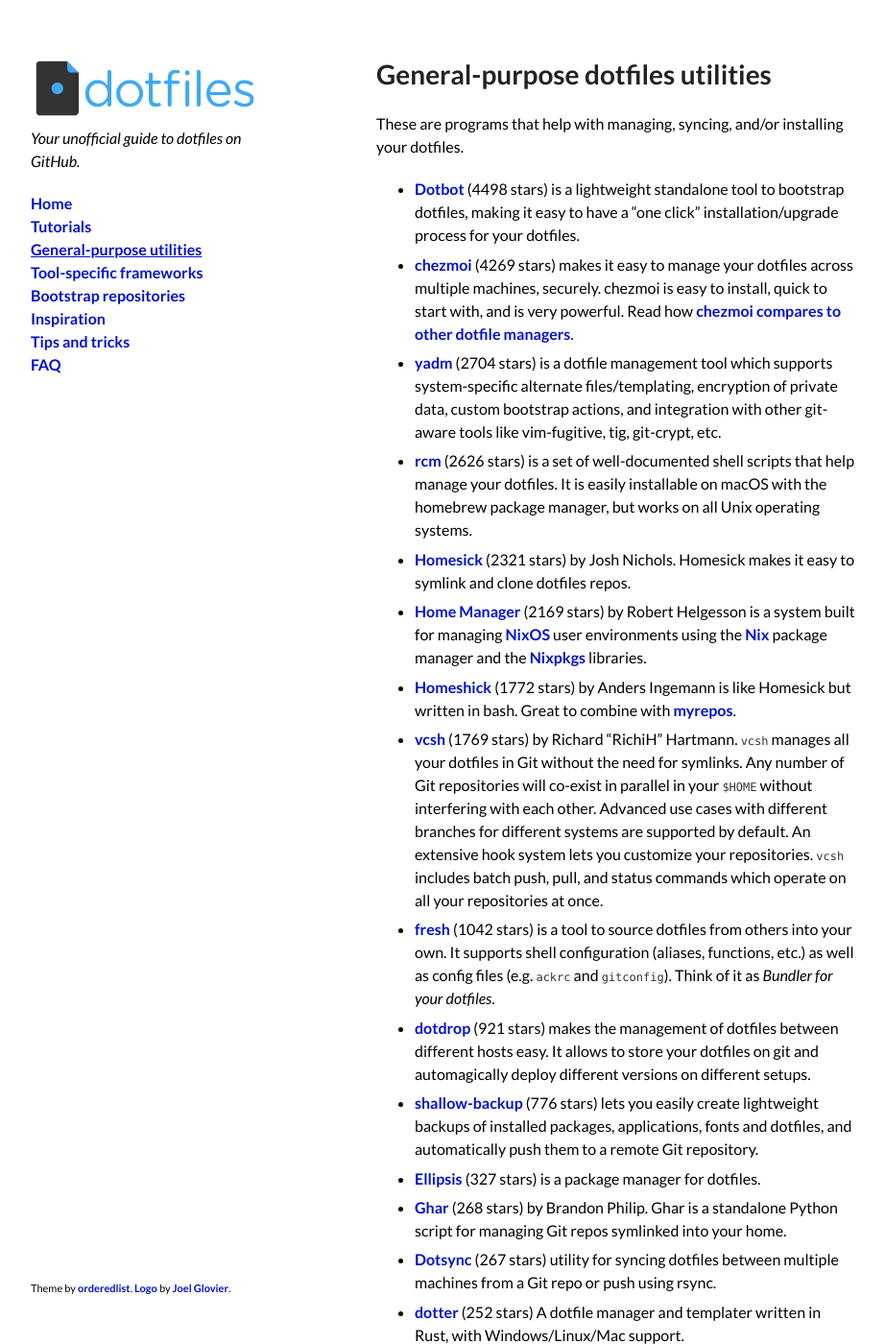
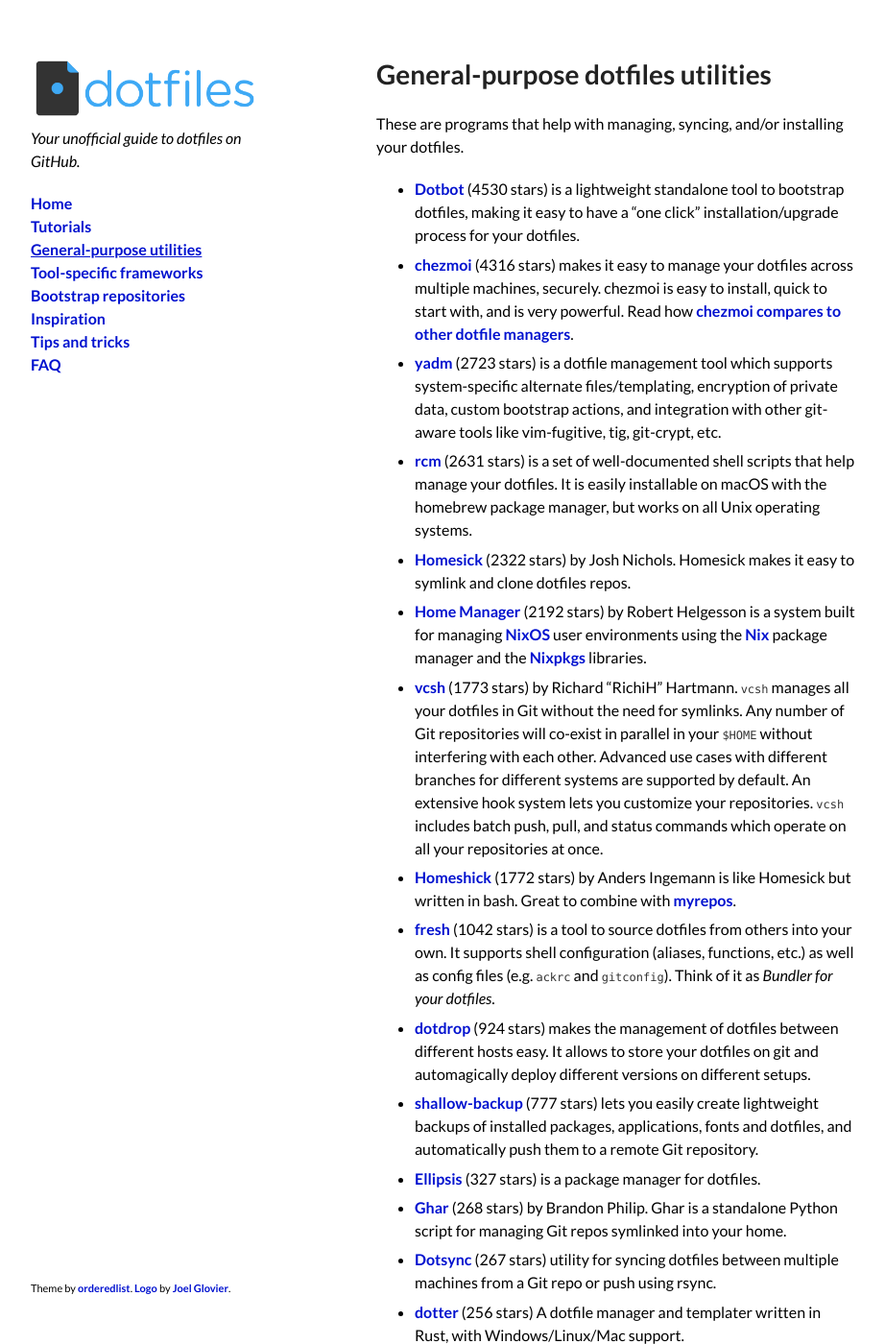
Before and after one commit to dotfiles/dotfiles.github.com, a Jekyll site: the page built from utilities.md, in a window 1280 px wide and 1400 px high. Shown: the whole window at 96% size, without its empty margins (178-1100 px from the left). Built offline with Jekyll 4.4.1, drawn with Linux system fonts in a browser that asks for light colours; comment, search, counter and statistics services are not loaded; some of the changed text lies outside the part shown.

Commit message:
Update star counts

```diff
--- a/_data/bootstrap.yml
+++ b/_data/bootstrap.yml
@@ -1,13 +1,13 @@
-- forks: 1787
+- forks: 1786
   name: thoughtbot/dotfiles
   notes: A base set of configs, plugins, scripts, and aliases for vim, tmux, git,
     ruby, and zsh.
-  stars: 6689
+  stars: 6695
   url: https://github.com/thoughtbot/dotfiles
 - forks: 346
   name: dotphiles
   notes: A community driven framework of dotfiles, for the usual terminal apps and
     shells, designed to work across multiple platforms and degrade for older versions
     of software or OS, allowing you to use the same settings on all your machines.
-  stars: 668
+  stars: 671
   url: https://github.com/dotphiles/dotphiles
--- a/_data/utilities.yml
+++ b/_data/utilities.yml
@@ -9,12 +9,12 @@
   notes: is a minimalist dotfile management framework, written 100% in bash.
   stars: 77
   url: https://github.com/bashdot/bashdot
-- forks: 235
+- forks: 237
   name: chezmoi
   notes: makes it easy to manage your dotfiles across multiple machines, securely.
     chezmoi is easy to install, quick to start with, and is very powerful. Read how
     [chezmoi compares to other dotfile managers](https://github.com/twpayne/chezmoi/blob/master/docs/COMPARISON.md).
-  stars: 4269
+  stars: 4316
   url: https://github.com/twpayne/chezmoi
 - forks: 3
   name: Bonclay
@@ -45,14 +45,14 @@
   name: Dotbot
   notes: is a lightweight standalone tool to bootstrap dotfiles, making it easy to
     have a "one click" installation/upgrade process for your dotfiles.
-  stars: 4498
+  stars: 4530
   url: https://github.com/anishathalye/dotbot
-- forks: 61
+- forks: 62
   name: dotdrop
   notes: makes the management of dotfiles between different hosts easy. It allows
     to store your dotfiles on git and automagically deploy different versions on different
     setups.
-  stars: 921
+  stars: 924
   url: https://github.com/deadc0de6/dotdrop
 - forks: 31
   name: dotfiler
@@ -103,7 +103,7 @@
     and create them accordingly.
   stars: 51
   url: https://github.com/vibhavp/dotty
-- forks: 28
+- forks: 29
   name: Ellipsis
   notes: is a package manager for dotfiles.
   stars: 327
@@ -139,12 +139,12 @@
     you. Homely also has a clever Automatic Cleanup feature and good tutorials.
   stars: 44
   url: https://github.com/phodge/homely
-- forks: 702
+- forks: 710
   name: Home Manager
   notes: by Robert Helgesson is a system built for managing [NixOS](https://nixos.org)
     user environments using the [Nix](https://nixos.org/nix/) package manager and
     the [Nixpkgs](https://nixos.org/nixpkgs/) libraries.
-  stars: 2169
+  stars: 2192
   url: https://github.com/rycee/home-manager
 - forks: 20
   name: Homemaker
@@ -162,7 +162,7 @@
 - forks: 125
   name: Homesick
   notes: by Josh Nichols. Homesick makes it easy to symlink and clone dotfiles repos.
-  stars: 2321
+  stars: 2322
   url: https://github.com/technicalpickles/homesick
 - name: myrepos
   notes: is a tool to manage all your version control repositories at once.
@@ -174,20 +174,20 @@
     Dotfiles are treated as packages that coexist together seamlessly and can be fully
     controlled and synced across different systems. There is a wide range of packages
     already available in the [Official Pearl Hub](https://github.com/pearl-hub).
-  stars: 172
+  stars: 173
   url: https://github.com/pearl-core/pearl
-- forks: 124
+- forks: 126
   name: rcm
   notes: is a set of well-documented shell scripts that help manage your dotfiles.
     It is easily installable on macOS with the homebrew package manager, but works
     on all Unix operating systems.
-  stars: 2626
+  stars: 2631
   url: https://github.com/thoughtbot/rcm
 - forks: 100
   name: shallow-backup
   notes: lets you easily create lightweight backups of installed packages, applications,
     fonts and dotfiles, and automatically push them to a remote Git repository.
-  stars: 776
+  stars: 777
   url: https://github.com/alichtman/shallow-backup
 - forks: 11
   name: stowsh
@@ -207,14 +207,14 @@
     branches for different systems are supported by default. An extensive hook system
     lets you customize your repositories. `vcsh` includes batch push, pull, and status
     commands which operate on all your repositories at once.
-  stars: 1769
+  stars: 1773
   url: https://github.com/RichiH/vcsh
-- forks: 122
+- forks: 121
   name: yadm
   notes: is a dotfile management tool which supports system-specific alternate files/templating,
     encryption of private data, custom bootstrap actions, and integration with other
     git-aware tools like vim-fugitive, tig, git-crypt, etc.
-  stars: 2704
+  stars: 2723
   url: https://github.com/TheLocehiliosan/yadm
   website: https://yadm.io/
 - forks: 9
@@ -231,8 +231,8 @@
     multiple hosts, supports variable symlink targets and is infinitely hackable.
   stars: 4
   url: https://github.com/esc/yadoma
-- forks: 13
+- forks: 14
   name: dotter
   notes: A dotfile manager and templater written in Rust, with Windows/Linux/Mac support.
-  stars: 252
+  stars: 256
   url: https://github.com/SuperCuber/dotter
```
Also changed, not shown: _data/frameworks.yml (+31 -31 lines), _data/inspiration.yml (+29 -29 lines).
